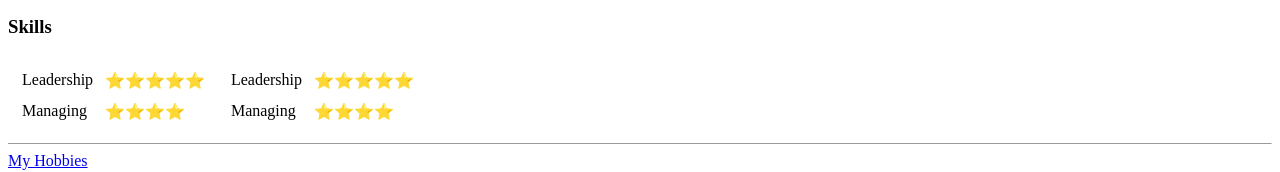
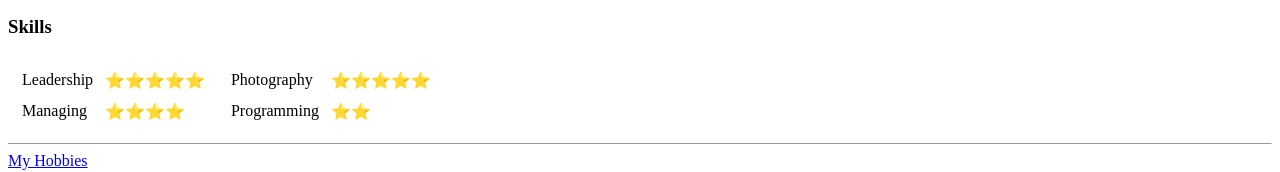
Before and after one commit to KaranSGill/Gill, a plain HTML site: page index.html in a window 1280 px wide. Shown: the part 643-815 px from the top of the page. Drawn offline with Linux system fonts and the light colour scheme.

Commit message:
Update index.html

```diff
--- a/index.html
+++ b/index.html
@@ -66,11 +66,11 @@
       <td>
         <table cellspacing= "10">
           <tr>
-            <td>Leadership</td>
+            <td>Photography</td>
             <td>⭐️⭐️⭐️⭐️⭐️</td>
           </tr>
-          <td>Managing</td>
-          <td>⭐️⭐️⭐️⭐️</td>
+          <td>Programming</td>
+          <td>⭐️⭐️</td>
         </table>
       </td>
     </tr>
```
